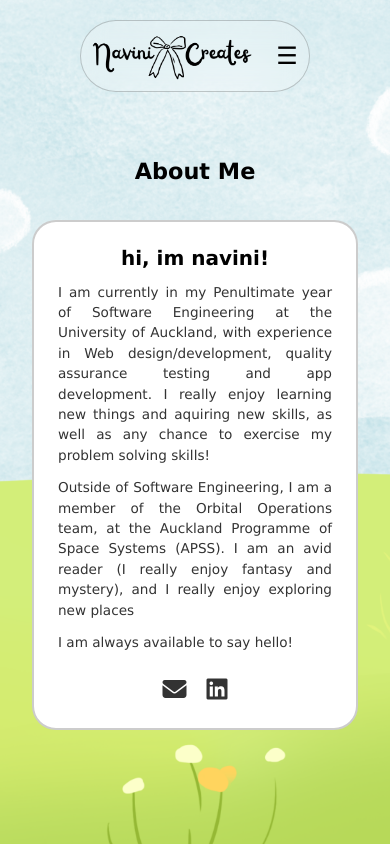
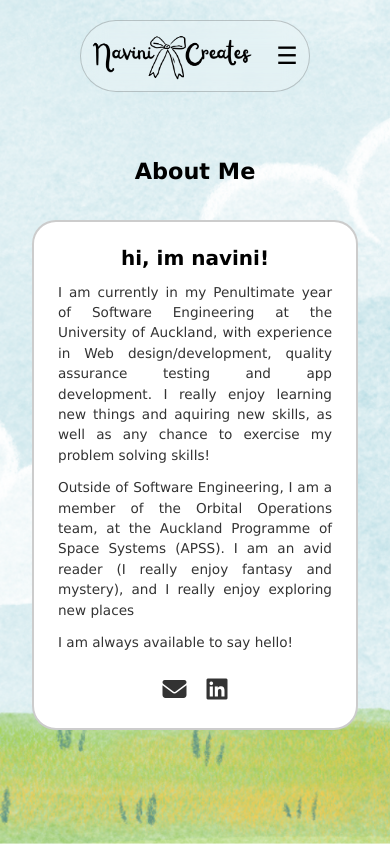
Before and after one commit to naviniii/navini-portfolio, a React (Vite) app: page /about in a window 390 px wide. Built offline with nearby package versions, Linux system fonts and the light colour scheme.

Commit message:
Changed the phone version's background back to the home-background.png so that it looks more natural and cohesive

```diff
--- a/src/pages/AboutMe.css
+++ b/src/pages/AboutMe.css
@@ -88,7 +88,6 @@
     overflow-y: visible;
     padding-top: 9rem; /* pushes content clear of the fixed navbar */
     padding-bottom: 3rem;
-    background-image: url('/other-vert.png');
   }
 
   .about-sign {
```
